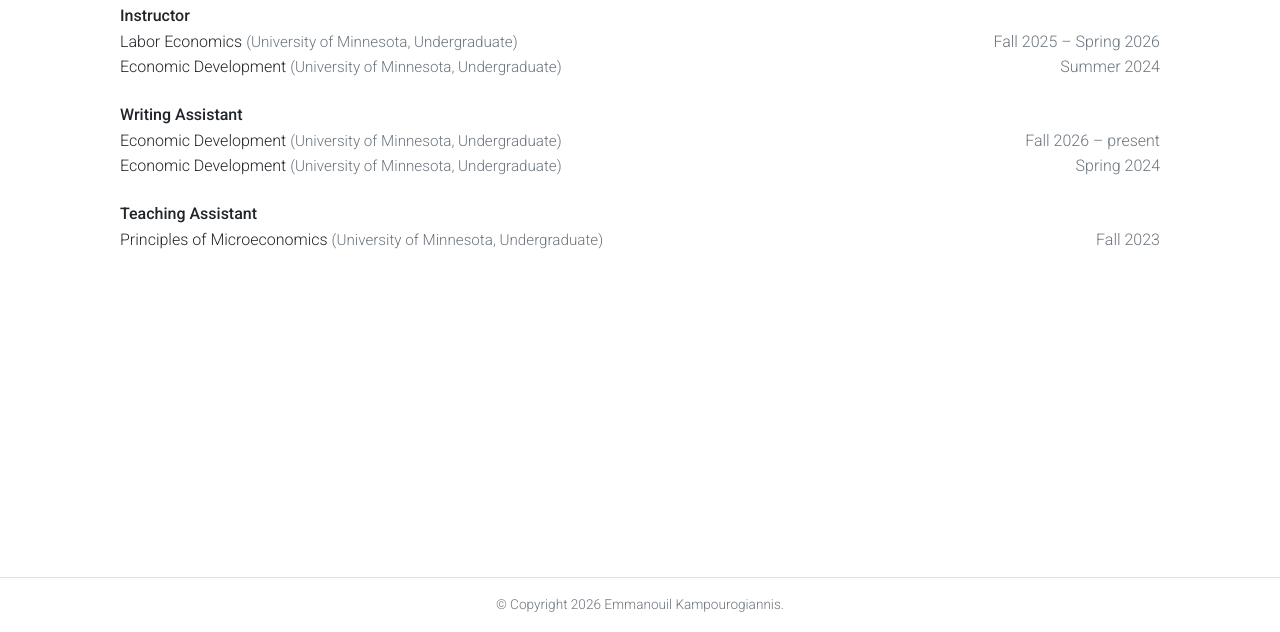
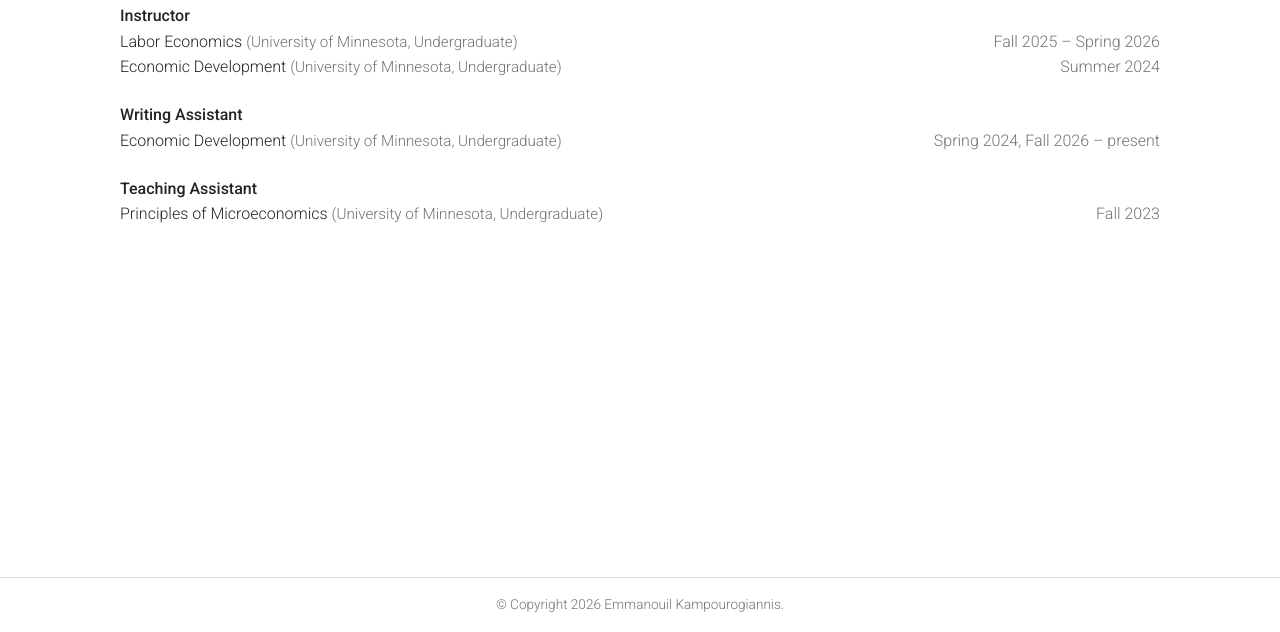
Before and after one commit to ManosKampourogiannis/manoskampourogiannis.github.io, a plain HTML site: page teaching/index.html in a window 1280 px wide. Shown: the part 168-800 px from the top of the page. Drawn offline with Linux system fonts and the light colour scheme.

Commit message:
Add files via upload

```diff
--- a/teaching/index.html
+++ b/teaching/index.html
@@ -44,14 +44,14 @@
 
       <div class="role">
         <div class="role-title">Writing Assistant</div>
-        <div class="course"><span>Economic Development <span class="paper-meta">(University of Minnesota, Undergraduate)</span></span><span class="when">Fall 2026 &ndash; present</span></div>
-        <div class="course"><span>Economic Development <span class="paper-meta">(University of Minnesota, Undergraduate)</span></span><span class="when">Spring 2024</span></div>
+        <div class="course"><span>Economic Development <span class="paper-meta">(University of Minnesota, Undergraduate)</span></span><span class="when">Spring 2024, Fall 2026 &ndash; present</span></div>
       </div>
 
       <div class="role">
         <div class="role-title">Teaching Assistant</div>
         <div class="course"><span>Principles of Microeconomics <span class="paper-meta">(University of Minnesota, Undergraduate)</span></span><span class="when">Fall 2023</span></div>
       </div>
+    </div>
   </main>
 
   <footer>
```
